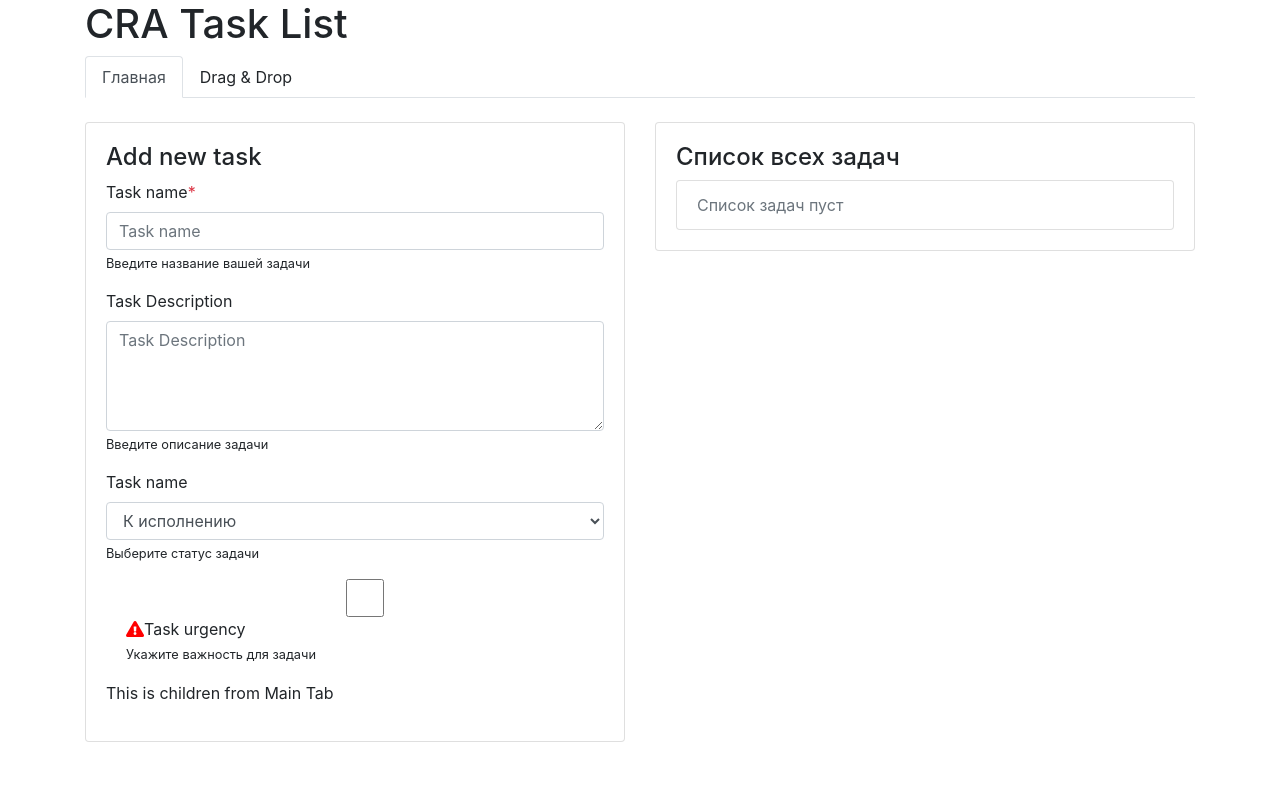
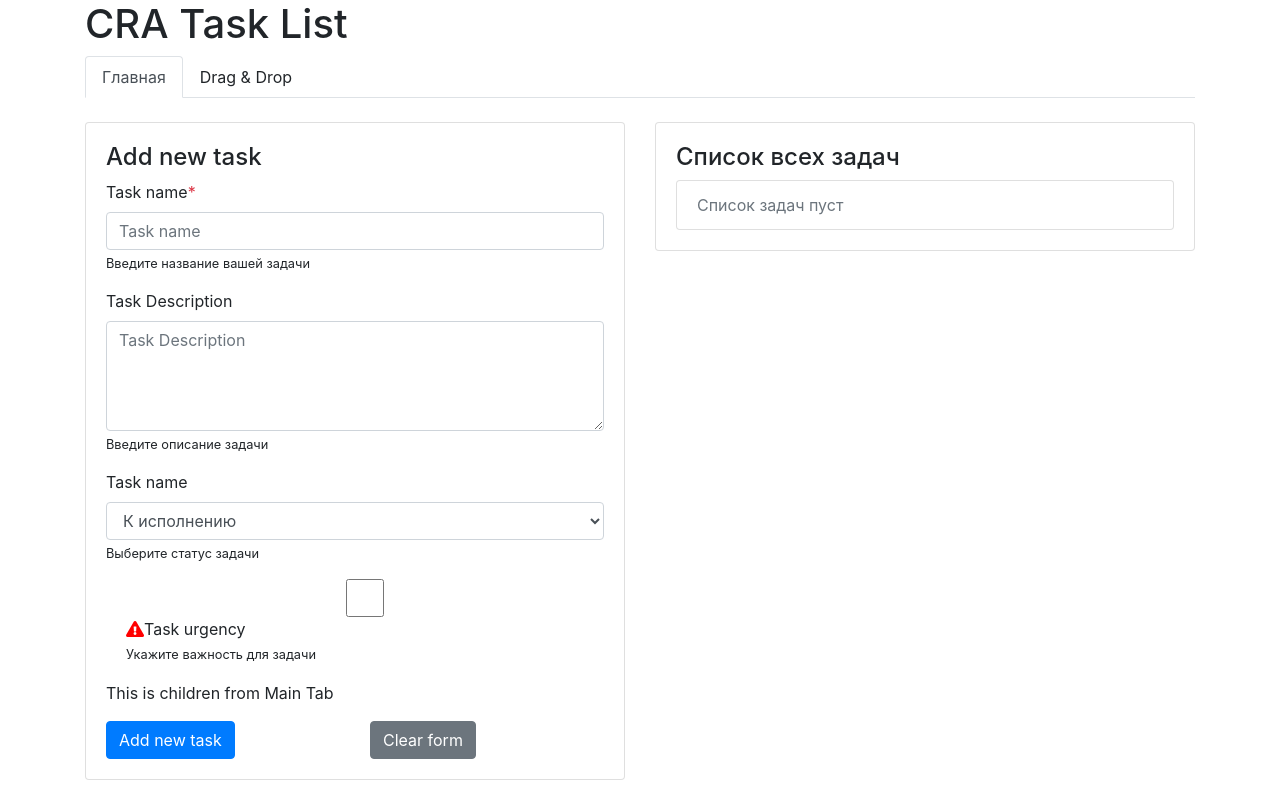
Before and after one commit to cargando/Alfa_032019_CRA_Task_list, a React (Create React App) app: page / in a window 1280 px wide. Built offline with nearby package versions, Linux system fonts and the light colour scheme.

Commit message:
09.06.2019

```diff
--- a/src/App.js
+++ b/src/App.js
@@ -1,8 +1,8 @@
 import React from 'react';
-import logo from './logo.svg';
 import './App.css';
 import Navigation from './components/nav';
 import { NAV_ITEMS, NAV_MAIN } from './lib/nav_data';
+import { FORM_ADD, FORM_EDIT } from './lib/const';
 import { MainTab } from './scenes/main';
 import "./calendar.css";
 
@@ -12,9 +12,26 @@ class App extends React.Component {
 		super(props);
 
 		this.state = {
-			activeNavItem: NAV_MAIN
+			activeNavItem: NAV_MAIN,
+			taskList: [],
+			taskId: null,
+			taskForEdit: null,
+			formSate: FORM_ADD, // ["add", "edit"]
 		}
 
+	}
+
+	handleEditTask = (e, taskId) => {
+		console.log("this is from App, id = ", taskId);
+		const { taskList } = this.state;
+		this.setState({
+			taskForEdit: taskList[taskId],
+			formSate: FORM_EDIT,
+		});
+	};
+
+	handleDeleteTask(e, taskId) {
+		console.log("this is DELETE from App, id = ", taskId);
 	}
 
 	componentDidMount() {
@@ -55,7 +72,11 @@ class App extends React.Component {
 					<Navigation items={ this.navHelper() } />
 					<br />
 					<MainTab
+						taskForEdit={ this.state.taskForEdit }
+						formSate={ this.state.formSate }
 						taskList={ this.state.taskList }
+						onTaskDelete={ this.handleDeleteTask }
+						onTaskEdit={ this.handleEditTask }
 					/>
 
 				</div>
--- a/src/components/form/select.jsx
+++ b/src/components/form/select.jsx
@@ -32,7 +32,7 @@ const Select = (props) => {
 	} = props;
 
 	const mandatoryStr = mandatory && (<span className="text-danger">*</span>);
-
+	console.log("SELECT ", value)
 	return (
 		<div className="form-group">
 			<label htmlFor={ name } className={ err ? "text-danger" : null }>
@@ -45,7 +45,7 @@ const Select = (props) => {
 				className="form-control"
 				name={ name }
 				placeholder={ placeHolder || label}
-				value={ value }
+				value={ value.toLocaleUpperCase() }
 			>
 				{
 					options.map(renderSelectOptions)
--- a/src/components/form/textarea.jsx
+++ b/src/components/form/textarea.jsx
@@ -37,7 +37,7 @@ const TextArea = (props) => {
 				onChange={ onChange }
 				name={ name }
 				placeholder={ placeHolder || label}
-				defaultValue={ value }
+				value={ value }
 				{ ...colsRows }
 			/>
 			<small className={ `form-text ${ err && "text-danger" }`}>{ helper }</small>
--- a/src/components/main_form/index.jsx
+++ b/src/components/main_form/index.jsx
@@ -2,9 +2,15 @@ import React from 'react';
 import PropTypes from 'prop-types';
 import { Card } from '../card';
 import { TextInput, Select, TextArea, CheckBox } from '../form';
-import { TASK_OPTIONS } from "../../lib/const";
+import { TASK_OPTIONS, FORM_ADD, FORM_EDIT } from "../../lib/const";
 
 export default class MainForm extends React.Component {
+
+	static propTypes = {
+		formSate: PropTypes.string, // состояние формы (редактровать или добавить таску)
+		taskForEdit: PropTypes.object, // номер таски, которую редактируют
+	};
+
 
 	constructor(props) {
 		super(props);
@@ -12,8 +18,19 @@ export default class MainForm extends React.Component {
 		this.state = {
 			data: {},
 			err: {},
+			propsFlag: false,
 		}
 	}
+
+	static getDerivedStateFromProps = (nextProps, state) =>{
+		console.log("getDerivedStateFromProps = ", nextProps.taskForEdit)
+		if (!state.propsFlag && nextProps.taskForEdit) {
+			return {
+				data: nextProps.taskForEdit,
+			}
+		}
+		return null;
+	};
 
 	handleChange = (event) => {
 		const { target } = event;
@@ -30,10 +47,15 @@ export default class MainForm extends React.Component {
 	};
 
 	render() {
-
+		console.log("RND ", this.state.data)
 		return (
 			<Card>
-				<h4>Add new task</h4>
+				<h4>
+					{
+						this.props.formSate === FORM_ADD
+							? "Add new task"
+							: `Edit task ${ this.props.taskId || "" }`
+					}</h4>
 				<TextInput
 					value={ this.state.data.taskName || "" }
 					name="taskName"
@@ -75,6 +97,32 @@ export default class MainForm extends React.Component {
 				{
 					this.props.children // компоненты "дети", которые были переданы внутрь <MainForm>....</MainForm>
 				}
+				<div className="row">
+					<div className="col-sm-6">
+						<button
+							id="actionButton"
+							onClick="handleAddTask();"
+							type="button"
+							className="btn btn-primary"
+						>
+							{
+								this.props.formSate === FORM_ADD ? "Add new task" : "Save changes"
+							}
+						</button>
+					</div>
+					<div className="col-sm-6">
+						<button
+							id="cancelButton"
+							onClick="handleClearForm()"
+							type="button"
+							className="btn btn-secondary"
+						>
+							{
+								this.props.formSate === FORM_ADD ? "Clear form" : "Cancel"
+							}
+						</button>
+					</div>
+				</div>
 			</Card>);
 
 	}
--- a/src/components/main_list/index.jsx
+++ b/src/components/main_list/index.jsx
@@ -9,7 +9,8 @@ export default class MainList extends React.Component {
 
 	static propTypes = {
 		data: PropTypes.array, // список задач длдя рендера
-
+		onTaskEdit: PropTypes.func,
+		onTaskDelete: PropTypes.func,
 	};
 
 	static defaultTypes = {
@@ -22,6 +23,7 @@ export default class MainList extends React.Component {
 			modalFlag: false,
 			taskId: null,
 		}
+		console.log("MainList =", this.props)
 	}
 
 	handleCloseModal = () => {
@@ -42,11 +44,17 @@ export default class MainList extends React.Component {
 	};
 
 	handleEditTask = (e) => {
-
+		e.persist();  // конвертировать событие реакт (Syntetic Event) в нормальное событие ДОМ (Event)
+		const { target } = e;
+		const taskId = target.parentElement.getAttribute("data-id");
+		this.props.onTaskEdit(e, taskId);
 	};
 
 	handleDeleteTask = (e) => {
-
+		e.persist();  // конвертировать событие реакт (Syntetic Event) в нормальное событие ДОМ (Event)
+		const { target } = e;
+		const taskId = target.parentElement.getAttribute("data-id");
+		this.props.onTaskDelete(e, taskId);
 	};
 
 	renderOneTask = (item, index) => {
@@ -54,7 +62,10 @@ export default class MainList extends React.Component {
 		return (
 			<li key={ index } className="list-group-item" style={ { position: "relative" } }>
 				{
-					item.taskUrgent && (<i className="text-danger fa fa-exclamation-triangle" />)
+					item.taskUrgent && (<React.Fragment>
+						<i className="text-danger fa fa-exclamation-triangle" />
+						&nbsp;
+						</React.Fragment>)
 				}
 				<a
 					href="#"
--- a/src/lib/const.js
+++ b/src/lib/const.js
@@ -2,6 +2,9 @@
 export const TODO = "TODO";
 export const IN_PROGRESS = "INPROGRESS";
 export const DONE = "DONE";
+
+export const FORM_ADD = "FORM_ADD";
+export const FORM_EDIT = "FORM_EDIT";
 
 export const TASK_OPTIONS = [
 	{
--- a/src/scenes/main.jsx
+++ b/src/scenes/main.jsx
@@ -8,13 +8,18 @@ export const MainTab = (props) => {
 	return (
 		<div className="row">
 			<div className="col-sm-6">
-				<MainForm>
+				<MainForm
+					taskForEdit={ props.taskForEdit }
+					formSate={ props.formSate }
+				>
 					<p>This is children from Main Tab</p>
 				</MainForm>
 			</div>
 			<div className="col-sm-6">
 				<MainList
 					data={ props.taskList }
+					onTaskEdit={ props.onTaskEdit }
+					onTaskDelete={ props.onTaskDelete }
 				/>
 			</div>
 		</div>
@@ -23,4 +28,8 @@ export const MainTab = (props) => {
 
 MainTab.propTypes = {
 	taskList: PropTypes.array, // список задач
+	onTaskEdit: PropTypes.func, // редактировать таску
+	onTaskDelete: PropTypes.func, // удалить таску
+	formSate: PropTypes.string, // состояние формы (редактровать или добавить таску)
+	taskForEdit: PropTypes.object, // номер таски, которую редактируют
 };
```
